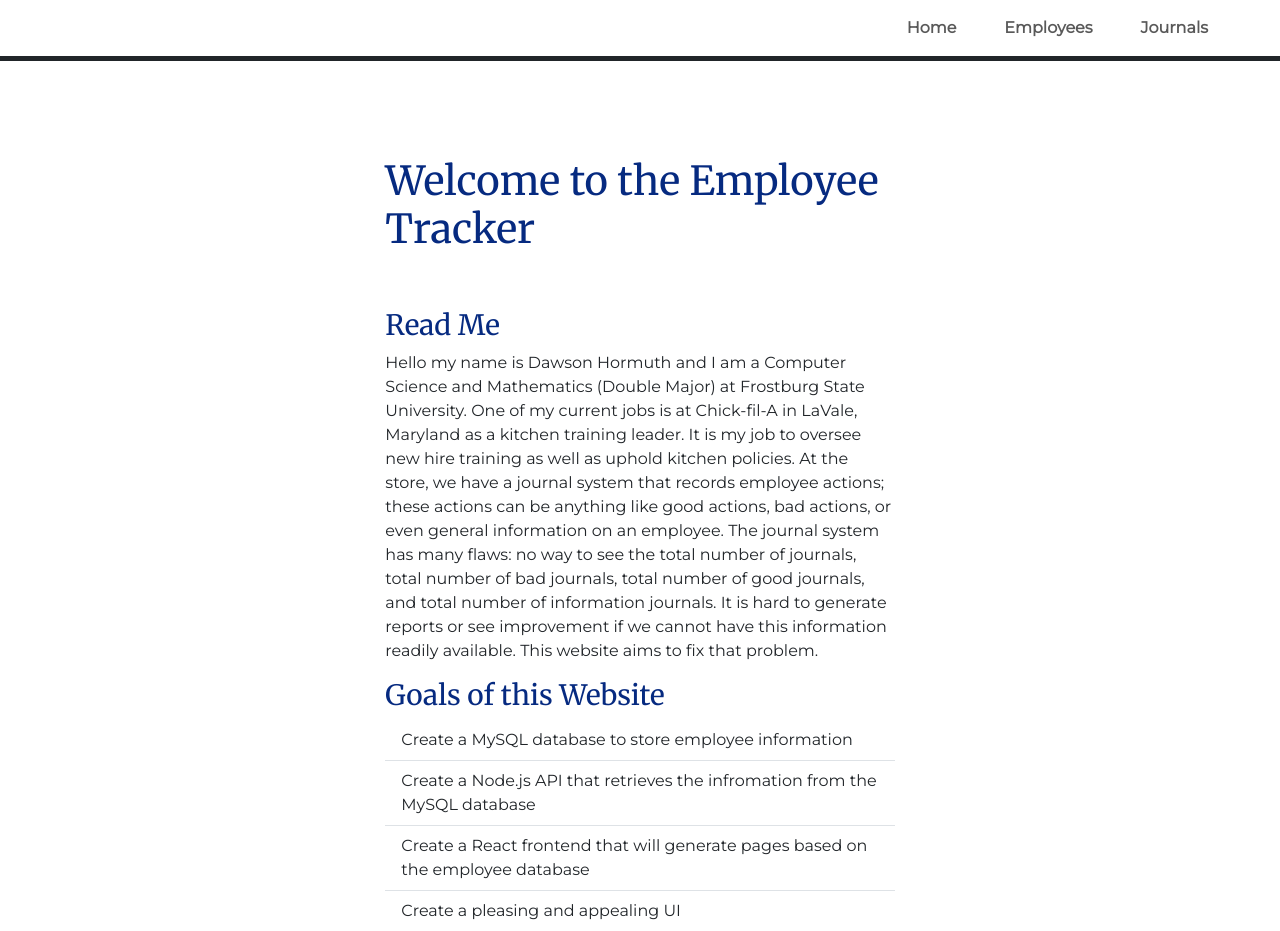
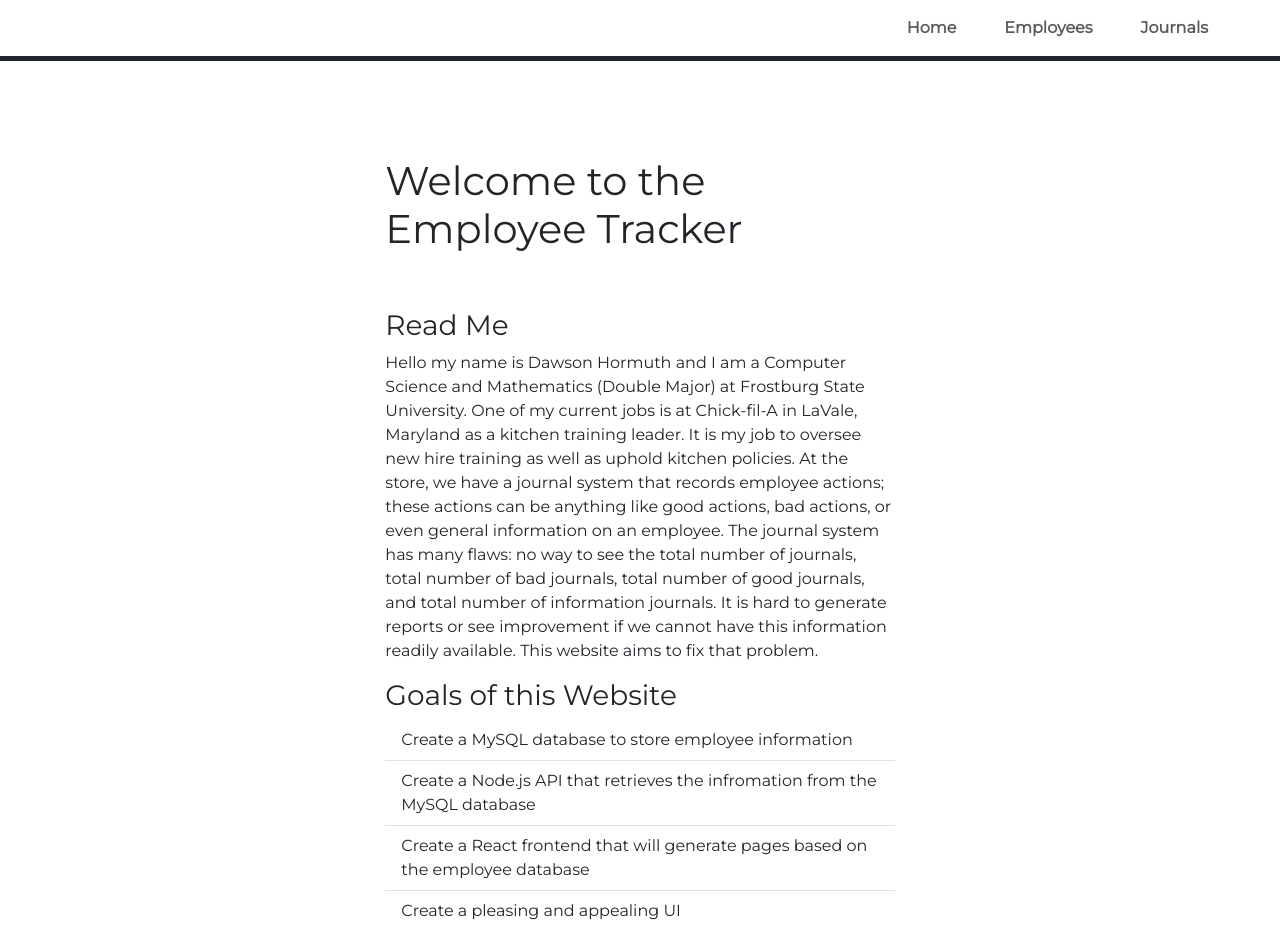
Before and after one commit to nikrav/EmployeeTracking, a React (Create React App) app in the folder frontend/: page / in a window 1280 px wide. Built offline with nearby package versions, Linux system fonts and the light colour scheme.

Commit message:
Add CSS Changes

```diff
--- a/frontend/public/app.css
+++ b/frontend/public/app.css
@@ -31,11 +31,6 @@ body {
     margin: auto
 }
 
-h1 ,h3 {
-    font-family: 'Merriweather', serif;
-    color: #062A80;
-}
-
 body {
     font-family: 'Montserrat', sans-serif;
 }
```
